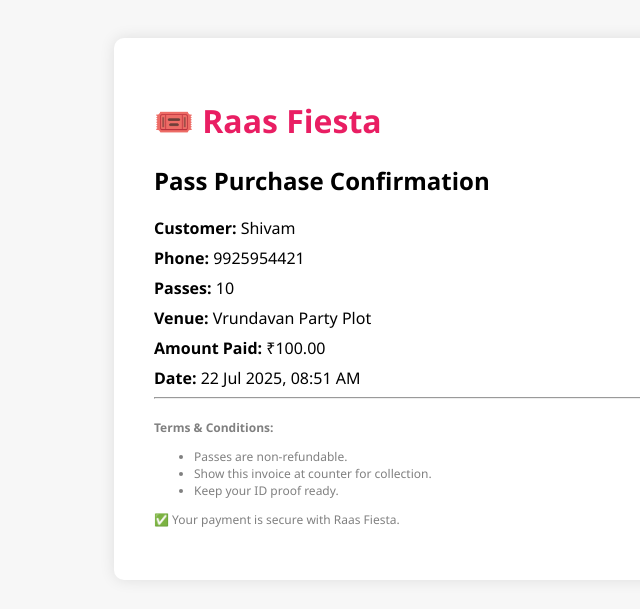
After one commit to kavan1903/pass_project, a Django app: page /invoice/14d094c4-3918-4466-8502-303b28c1039a/ in a window 1280 px wide. The commit adds this page. Shown: the top 609 px of the page, without its empty margins (236-876 px from the left). Run offline with Django 5.2, Linux system fonts and the light colour scheme; data comes from the database, SQL or seed files in the repository.

Commit message:
🎟️ Initial commit: Invoice system for Raas Fiesta

```diff
--- a/passapp/forms.py
+++ b/passapp/forms.py
@@ -1,7 +1,9 @@
 from django import forms
 from .models import Invoice
+
+# passapp/forms.py
 
 class InvoiceForm(forms.ModelForm):
     class Meta:
         model = Invoice
-        fields = ['customer_name', 'phone', 'passes', 'amount', 'venue']
+        fields = ['customer_name', 'phone', 'email', 'passes', 'amount', 'venue']  # ✅ Add email
--- a/passapp/models.py
+++ b/passapp/models.py
@@ -1,14 +1,14 @@
 import uuid
 from django.db import models
+
+# passapp/models.py
 
 class Invoice(models.Model):
     uuid = models.UUIDField(default=uuid.uuid4, editable=False, unique=True)
     customer_name = models.CharField(max_length=100)
     phone = models.CharField(max_length=15)
+    email = models.EmailField()  # ✅ Add this field
     passes = models.IntegerField()
     amount = models.DecimalField(max_digits=10, decimal_places=2)
-    venue = models.CharField(max_length=200,default=True)  # ✅ New field
+    venue = models.CharField(max_length=200, default=True)
     created_at = models.DateTimeField(auto_now_add=True)
-
-    def __str__(self):
-        return f"{self.customer_name} - {self.amount}"
--- a/passapp/views.py
+++ b/passapp/views.py
@@ -5,16 +5,32 @@
 def home(request):
     return render(request, 'home.html')  # Create a template named 'home.html'
 
+from django.core.mail import EmailMessage
+from django.template.loader import render_to_string
+
 def create_invoice(request):
     if request.method == 'POST':
         form = InvoiceForm(request.POST)
         if form.is_valid():
             invoice = form.save()
+
+            # ✅ Render email content from invoice.html template
+            subject = '🎟️ Your Raas Fiesta Pass Invoice'
+            to_email = invoice.email
+            context = {'invoice': invoice}
+            message = render_to_string('invoice.html', context)
+
+            # ✅ Send the email
+            email = EmailMessage(subject, message, to=[to_email])
+            email.content_subtype = 'html'
+            email.send()
+
             return redirect('view_invoice', uuid=invoice.uuid)
     else:
         form = InvoiceForm()
     return render(request, 'create_invoice.html', {'form': form})
 
+
 def view_invoice(request, uuid):
     invoice = get_object_or_404(Invoice, uuid=uuid)
     return render(request, 'invoice.html', {'invoice': invoice})
--- /dev/null
+++ b/templates/invoice.html
@@ -0,0 +1,44 @@
+<!DOCTYPE html>
+<html>
+<head>
+    <title>Raas Fiesta Invoice</title>
+    <style>
+        body { font-family: 'Segoe UI', sans-serif; background: #f7f7f7; padding: 30px; }
+        .container {
+            background: white;
+            padding: 40px;
+            border-radius: 10px;
+            box-shadow: 0 0 15px rgba(0,0,0,0.1);
+            max-width: 500px;
+            margin: auto;
+        }
+        h1 { color: #e91e63; }
+        .details p { margin: 8px 0; font-size: 16px; }
+        .footer { margin-top: 20px; font-size: 12px; color: gray; }
+    </style>
+</head>
+<body>
+    <div class="container">
+        <h1>🎟️ Raas Fiesta</h1>
+        <h2>Pass Purchase Confirmation</h2>
+        <div class="details">
+            <p><strong>Customer:</strong> {{ invoice.customer_name }}</p>
+            <p><strong>Phone:</strong> {{ invoice.phone }}</p>
+            <p><strong>Passes:</strong> {{ invoice.passes }}</p>
+            <p><strong>Venue:</strong> {{ invoice.venue }}</p>
+            <p><strong>Amount Paid:</strong> ₹{{ invoice.amount }}</p>
+            <p><strong>Date:</strong> {{ invoice.created_at|date:"d M Y, h:i A" }}</p>
+        </div>
+        <hr>
+        <div class="footer">
+            <p><strong>Terms & Conditions:</strong></p>
+            <ul>
+                <li>Passes are non-refundable.</li>
+                <li>Show this invoice at counter for collection.</li>
+                <li>Keep your ID proof ready.</li>
+            </ul>
+            <p>✅ Your payment is secure with Raas Fiesta.</p>
+        </div>
+    </div>
+</body>
+</html>
```
Also changed, not shown: pass_project/settings.py (+8 -0 lines), passapp/admin.py (+4 -5 lines), templates/passapp/invoice.html (+65 -1 lines).
